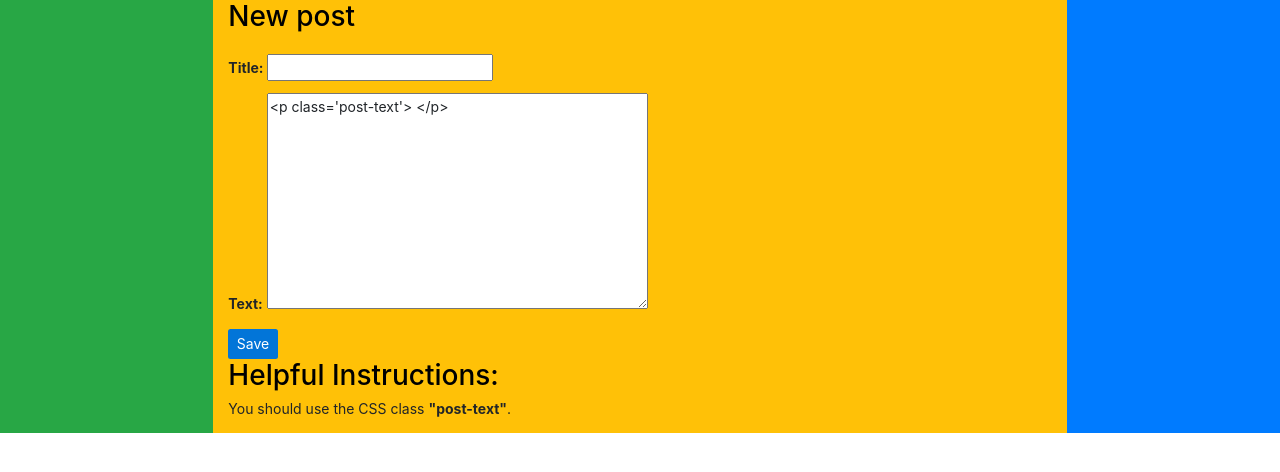
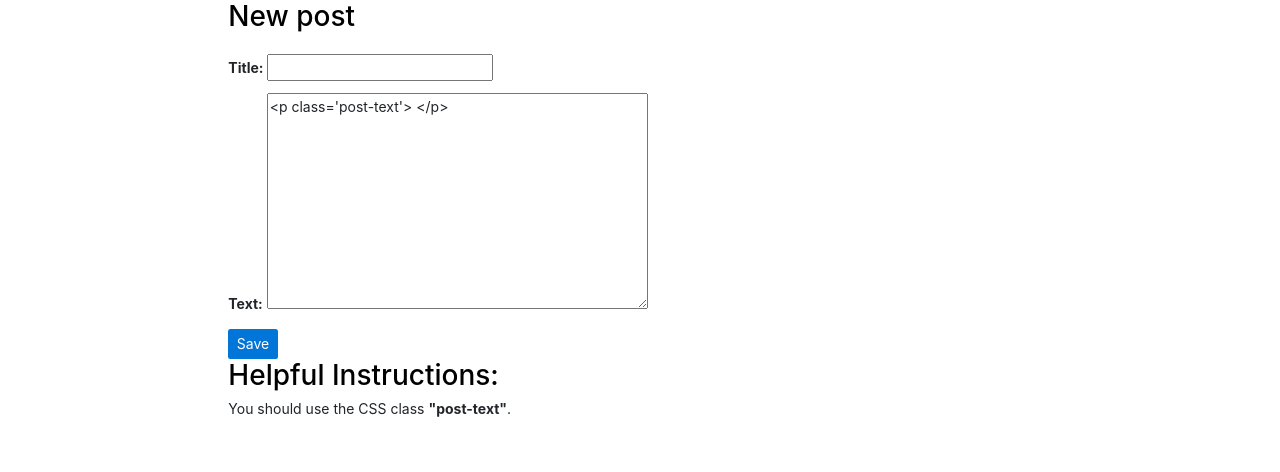
Before and after one commit to Bruncohris13/bridging_coursework, a Django app: page /blog/post/new/ in a window 1280 px wide. Shown: the part 50-522 px from the top of the page. Run offline with Django 3.2, Linux system fonts and the light colour scheme; the visitor is signed in with stand-in values (Sample User, id 1); some libraries are stand-ins or nearby versions.

Commit message:
Removed background colours for testing

```diff
--- a/django/templates/base.html
+++ b/django/templates/base.html
@@ -40,18 +40,18 @@
 
     <div class="container-fluid">
         <div class="row">
-            <div class="scrollspy-container col-md-2 d-none d-lg-block bg-success">
+            <div class="scrollspy-container col-md-2 d-none d-lg-block">
                 {% block scrollspy %}
                 {% endblock %}
             </div>
 
 
-            <div class="middle-container col-lg-8 col-12 bg-warning">
+            <div class="middle-container col-lg-8 col-12">
                 {% block content %}
                 {% endblock %}
             </div>
 
-            <div class="col-md-2 d-none d-lg-block bg-primary"></div>
+            <div class="col-md-2 d-none d-lg-block"></div>
         </div>
     </div>
 
```
